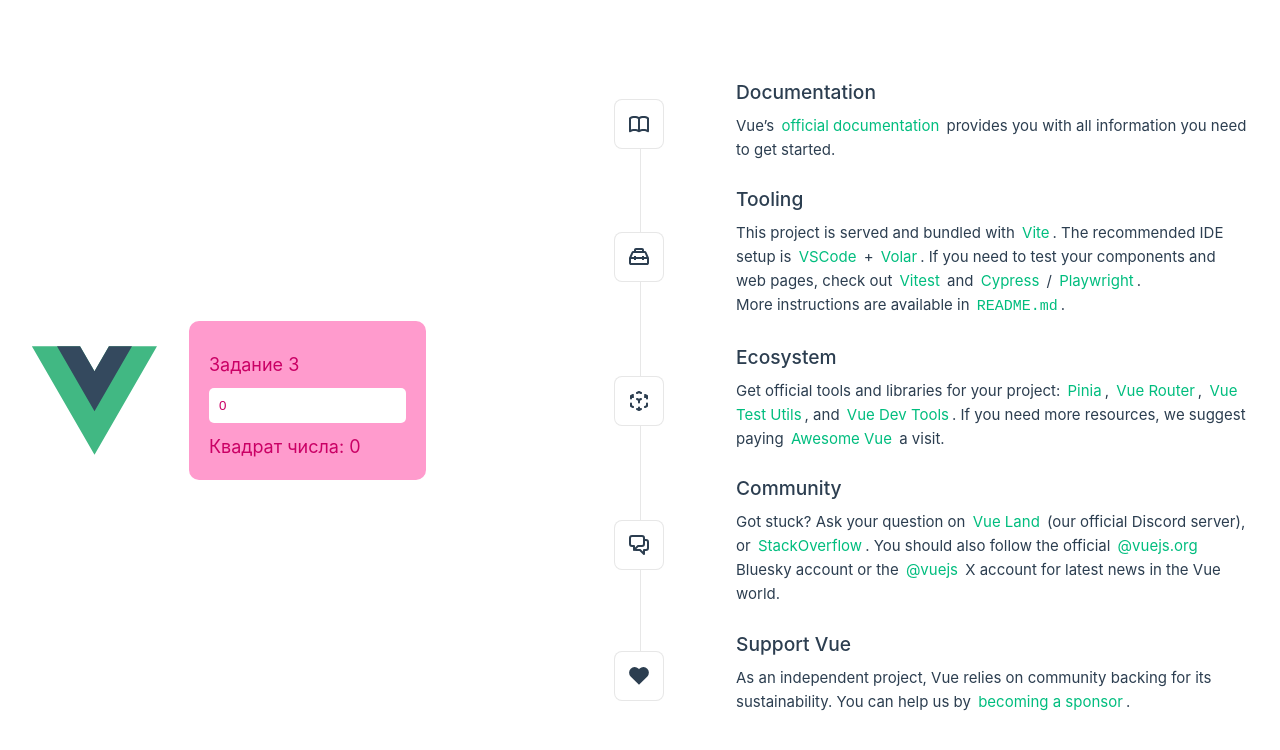
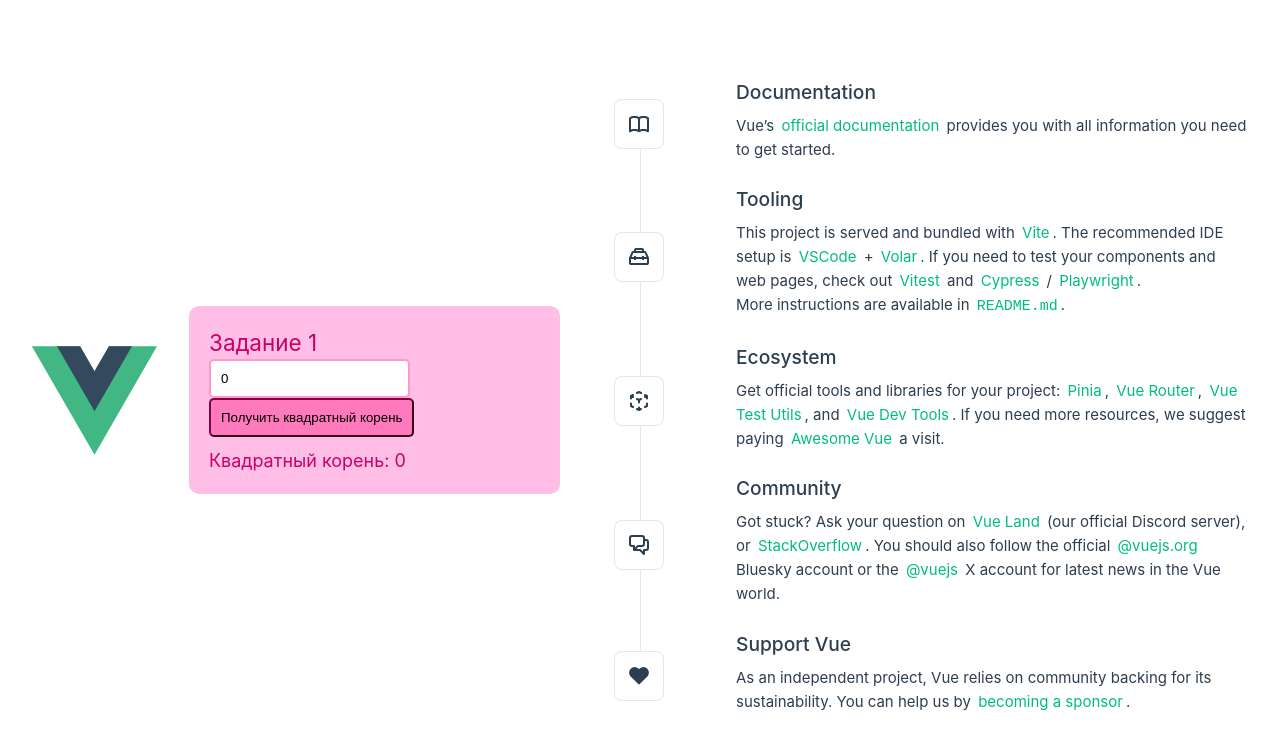
Before and after one commit to KateGrebeneva/kate_vue_tasks, a Vue app: page / in a window 1280 px wide. Shown: the top 750 px of the page. Built offline with nearby package versions, Linux system fonts and the light colour scheme.

Commit message:
task#44_1

```diff
--- a/src/components/Tasks.vue
+++ b/src/components/Tasks.vue
@@ -1,8 +1,9 @@
 <template>
-  <div class="task-3">
-    <h2>Задание 3</h2>
-    <input v-model.number="number" placeholder="Введите число">
-    <p>Квадрат числа: {{ number * number }}</p>
+  <div class="task-1">
+    <h2>Задание 1</h2>
+    <input v-model.number="num" placeholder="Введите число" />
+    <button @click="calc">Получить квадратный корень</button>
+    <p>Квадратный корень: {{ res }}</p>
   </div>
 </template>
 
@@ -10,29 +11,48 @@
 export default {
   data() {
     return {
-      number: 0,
+      num: 0,
+      res: 0,
     };
+  },
+  methods: {
+    calc() {
+      this.res = Math.sqrt(this.num);
+    },
   },
 };
 </script>
 
 <style scoped>
-.task-3 {
-  background-color:rgb(255, 155, 205);
+.task-1 {
+  background-color:rgb(254, 190, 229);
   padding: 20px;
   border-radius: 10px;
-  color: white;
+  border: 2px solidrgb(253, 132, 192);
+  color: #333;
 }
 input {
   padding: 10px;
   border-radius: 5px;
-  border: none;
-  margin-top: 10px;
-  color:rgb(202, 0, 101);
+  border: 2px solid #ff99cc;
+  margin-right: 10px;
 }
-p, h2 {
+button {
+  padding: 10px;
+  background-color:rgb(255, 122, 188);
+  border-color:rgb(135, 0, 67);
+  border-radius: 5px;
+  cursor: pointer;
+}
+button:hover {
+  background-color: #ff66b2;
+}
+p {
   font-size: 18px;
   margin-top: 10px;
   color:rgb(202, 0, 101);
 }
+h2{
+  color:rgb(202, 0, 101);
+}
 </style>
```
Also changed, not shown: Results_screenshots/Формы/task#44/task#44_1.jpg (added).
